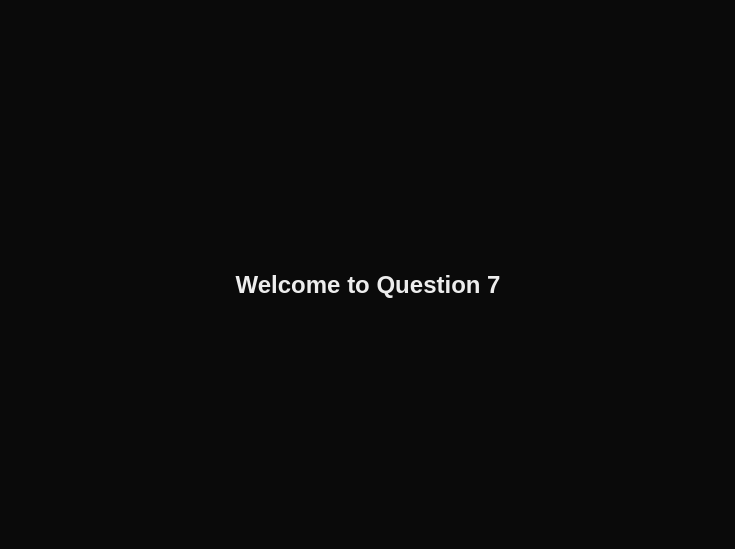
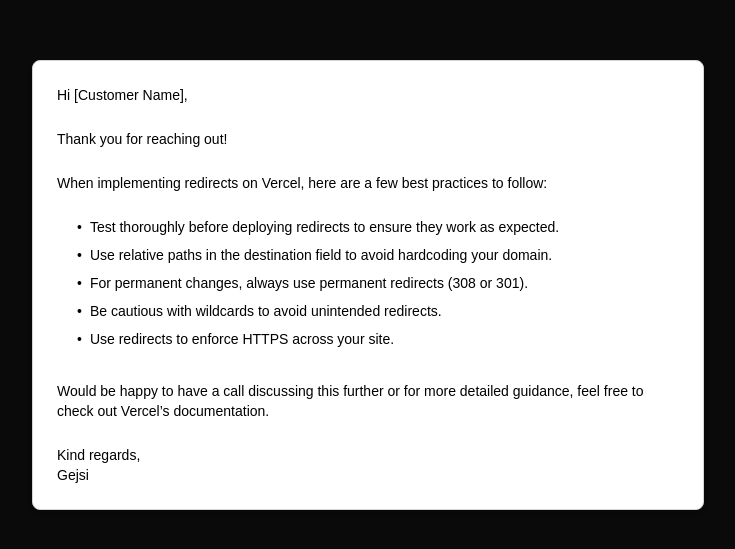
Before and after one commit to SirGejsi/nextjs-boilerplate, a Next.js app: page /questions/question7 in a window 1280 px wide. Shown: the part 115-664 px from the top of the page, without its empty margins (272-1007 px from the left). Built offline with nearby package versions, Linux system fonts and the light colour scheme.

Commit message:
Update page.tsx

```diff
--- a/app/questions/question7/page.tsx
+++ b/app/questions/question7/page.tsx
@@ -1,7 +1,62 @@
-export default function Question7() {
+export default function Email() {
   return (
-    <div className="min-h-screen flex items-center justify-center">
-      <h1 className="text-2xl font-bold">Welcome to Question 7</h1>
+    <div className="min-h-screen flex items-center justify-center p-8">
+      <div className="bg-white border border-gray-300 rounded-lg shadow-md p-6 max-w-2xl">
+        <p className="text-sm text-black">
+          Hi [Customer Name],
+        </p>
+        <br />
+        <p className="text-sm text-black">
+          Thank you for reaching out!
+        </p>
+        <br />
+        <p className="text-sm text-black">
+          When implementing redirects on Vercel, here are a few best practices to follow:
+        </p>
+        <br />
+        <ul className="list-none pl-5 text-sm text-black">
+          <li className="flex mb-2">
+            <span className="list-disc mr-2">•</span>
+            <div>
+              Test thoroughly before deploying redirects to ensure they work as expected.
+            </div>
+          </li>
+          <li className="flex mb-2">
+            <span className="list-disc mr-2">•</span>
+            <div>
+              Use relative paths in the destination field to avoid hardcoding your domain.
+            </div>
+          </li>
+          <li className="flex mb-2">
+            <span className="list-disc mr-2">•</span>
+            <div>
+              For permanent changes, always use permanent redirects (308 or 301).
+            </div>
+          </li>
+          <li className="flex mb-2">
+            <span className="list-disc mr-2">•</span>
+            <div>
+              Be cautious with wildcards to avoid unintended redirects.
+            </div>
+          </li>
+          <li className="flex mb-2">
+            <span className="list-disc mr-2">•</span>
+            <div>
+              Use redirects to enforce HTTPS across your site.
+            </div>
+          </li>
+        </ul>
+        <br />
+        <p className="text-sm text-black">
+          Would be happy to have a call discussing this further or for more detailed guidance, feel free to check out Vercel’s documentation.
+        </p>
+        <br />
+        <p className="text-sm text-black">
+          Kind regards,
+          <br />
+          Gejsi
+        </p>
+      </div>
     </div>
   );
 }
```
